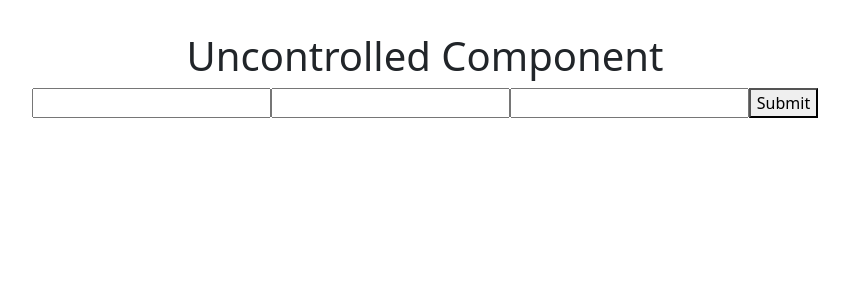
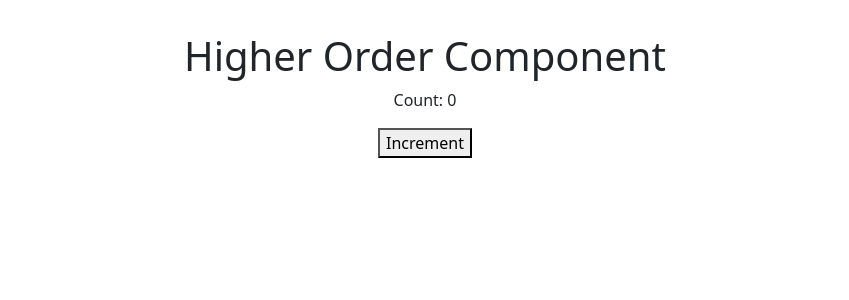
Before and after one commit to akashdomadiya/react-tuts, a React (Create React App) app: page / in a window 1280 px wide. Shown: the top 300 px of the page, without its empty margins (215-1064 px from the left). Built offline with nearby package versions, Linux system fonts and the light colour scheme.

Commit message:
Higher Order Component

```diff
--- a/src/App.js
+++ b/src/App.js
@@ -1,29 +1,44 @@
-import React, { useRef } from "react";
+import React, { useState } from "react";
 import "./App.css";
 
 function App() {
-  // Example 1
-  let inputRef = useRef(null);
-  let inputRef2 = useRef(null);
+  // Higher Order Component
+  const withCounter = (WrappedComponent) => {
+    return function WithCounter(props) {
+      const [count, setCount] = useState(0);
+      const increment = () => {
+        setCount(count + 1);
+      };
 
-  const submitForm = (e) => {
-    e.preventDefault();
-    console.log("First Input Value:", inputRef.current.value);
-    console.log("Second Input Value:", inputRef2.current.value);
+      return (
+        <WrappedComponent {...props} count={count} increment={increment} />
+      );
+    };
+  };
 
-    let input3 = document.getElementById("input3").value;
-    console.log("Input3 Value:", input3);
+  // Functional Component
+  const Counter = ({ count, increment }) => {
+    return (
+      <div>
+        <p>Count: {count}</p>
+        <button onClick={increment}>Increment</button>
+      </div>
+    );
   };
+
+  // Wrap Counter Component with the WithCounter HOC
+  const CounterWithEnhancement = withCounter(Counter);
+
   return (
     <div className="App">
-      <h1>Uncontrolled Component</h1>
+      <h1>Higher Order Component</h1>
 
-      <form onSubmit={submitForm}>
-        <input type="text" ref={inputRef} />
-        <input type="text" ref={inputRef2} />
-        <input type="text" id="input3" />
-        <button>Submit</button>
-      </form>
+      {/* Example 1 */}
+      {/* <h2>Count: {count}</h2>
+      <button onClick={() => setCount(count + 1)}>Update Count</button> */}
+
+      {/* Example 2 */}
+      <CounterWithEnhancement />
     </div>
   );
 }
```
